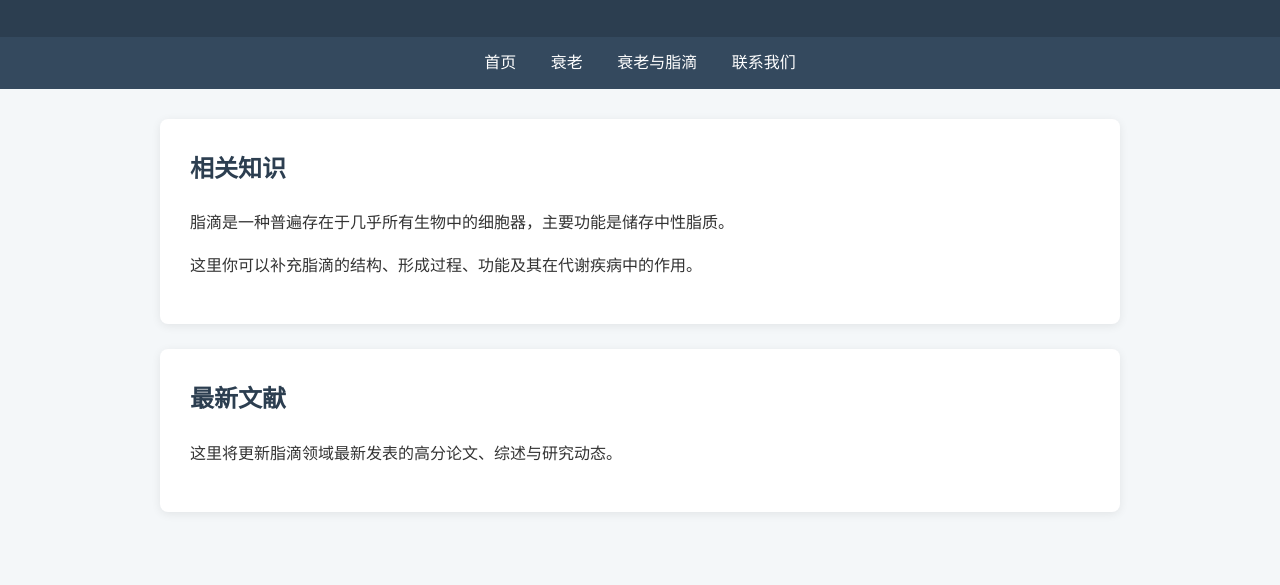
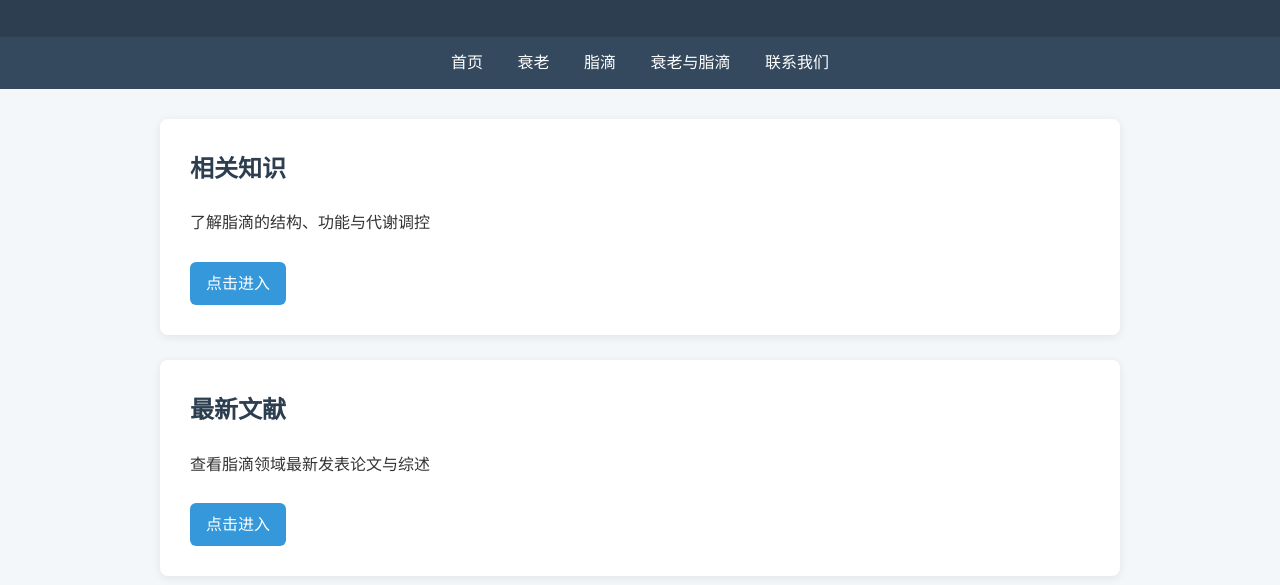
Before and after one commit to swxqw21/swxqw21.github.io, a plain HTML site: page lipid-droplet.html in a window 1280 px wide. Shown: the part 77-662 px from the top of the page. Drawn offline with Linux system fonts and the light colour scheme.

Commit message:
Update lipid-droplet.html

```diff
--- a/lipid-droplet.html
+++ b/lipid-droplet.html
@@ -15,32 +15,29 @@
         .card { background: white; padding: 30px; border-radius: 8px; box-shadow: 0 2px 10px rgba(0,0,0,0.08); margin-bottom: 25px; }
         h1, h2 { color: #2c3e50; margin-bottom: 20px; }
         p { font-size: 16px; margin-bottom: 15px; }
+        .btn { display: inline-block; background: #3498db; color: #fff; padding: 8px 16px; border-radius: 6px; text-decoration: none; margin-top: 10px; }
+        .btn:hover { background: #2980b9; }
     </style>
 </head>
 <body>
-    <header>
-        <h1>脂滴</h1>
-    </header>
-
+    <header><h1>脂滴</h1></header>
     <nav>
         <a href="index.html">首页</a>
         <a href="aging.html">衰老</a>
+        <a href="lipid-droplet.html">脂滴</a>
         <a href="aging-lipid.html">衰老与脂滴</a>
         <a href="contact.html">联系我们</a>
     </nav>
-
     <div class="container">
         <div class="card">
             <h2>相关知识</h2>
-            <p>脂滴是一种普遍存在于几乎所有生物中的细胞器，主要功能是储存中性脂质。</p>
-            <p>这里你可以补充脂滴的结构、形成过程、功能及其在代谢疾病中的作用。</p>
-            <div id="comments-lipid-knowledge"></div>
+            <p>了解脂滴的结构、功能与代谢调控</p>
+            <a href="lipid-knowledge.html" class="btn">点击进入</a>
         </div>
-
         <div class="card">
             <h2>最新文献</h2>
-            <p>这里将更新脂滴领域最新发表的高分论文、综述与研究动态。</p>
-            <div id="comments-lipid-papers"></div>
+            <p>查看脂滴领域最新发表论文与综述</p>
+            <a href="lipid-papers.html" class="btn">点击进入</a>
         </div>
     </div>
 </body>
```
